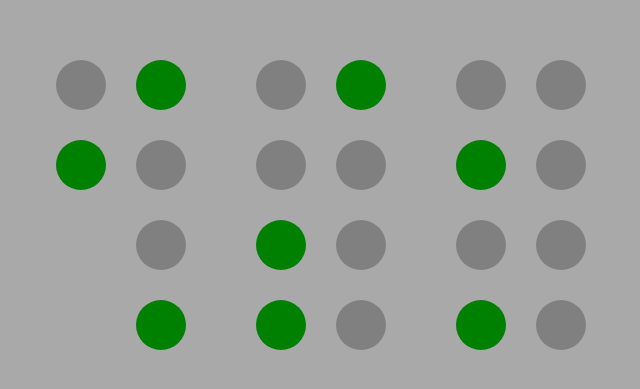
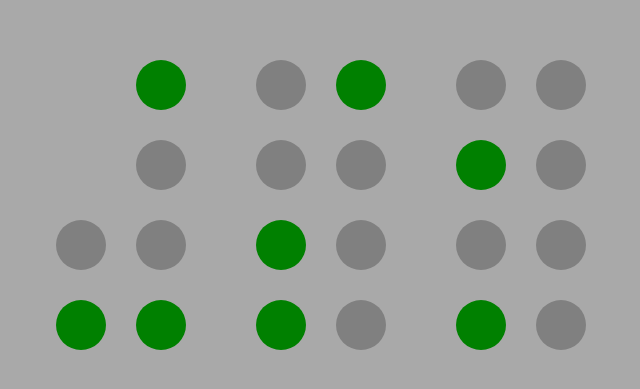
Before and after one commit to ra-res/binary-clock, a React (Create React App) app: page / in a window 1280 px wide. Shown: the part 195-584 px from the top of the page, without its empty margins (319-959 px from the left). Built offline with nearby package versions, Linux system fonts and the light colour scheme.

Commit message:
Remove unused circles

```diff
--- a/src/Components/Circle.tsx
+++ b/src/Components/Circle.tsx
@@ -3,6 +3,7 @@ import styled from "styled-components";
 
 interface CircleProps {
   active: boolean;
+  opacity: number;
 }
 
 const Circle = styled.div<CircleProps>`
@@ -10,6 +11,7 @@ const Circle = styled.div<CircleProps>`
   width: 50px;
   margin: 15px;
   border-radius: 25px;
+  opacity: ${(prop) => prop.opacity};
   background: ${(prop) => (prop.active ? "green " : "gray")};
 `;
 
@@ -29,11 +31,16 @@ const Circles = ({ num, binary }: CirclesProps) => {
 
   // Pad Array with 0s
   if (bin.length !== num) {
-    bin = Array(num).fill("0").concat(bin).slice(bin.length);
+    bin = Array(4).fill("0").concat(bin).slice(bin.length);
   }
 
-  for (let index = 0; index < num; index++) {
-    circles.push(<Circle active={bin[index] === "1"} />);
+  for (let index = 0; index < 4; index++) {
+    circles.push(
+      <Circle
+        active={bin[index] === "1"}
+        opacity={num !== 4 && index < num ? 0 : 1}
+      />
+    );
   }
 
   return <Container>{circles}</Container>;
```
